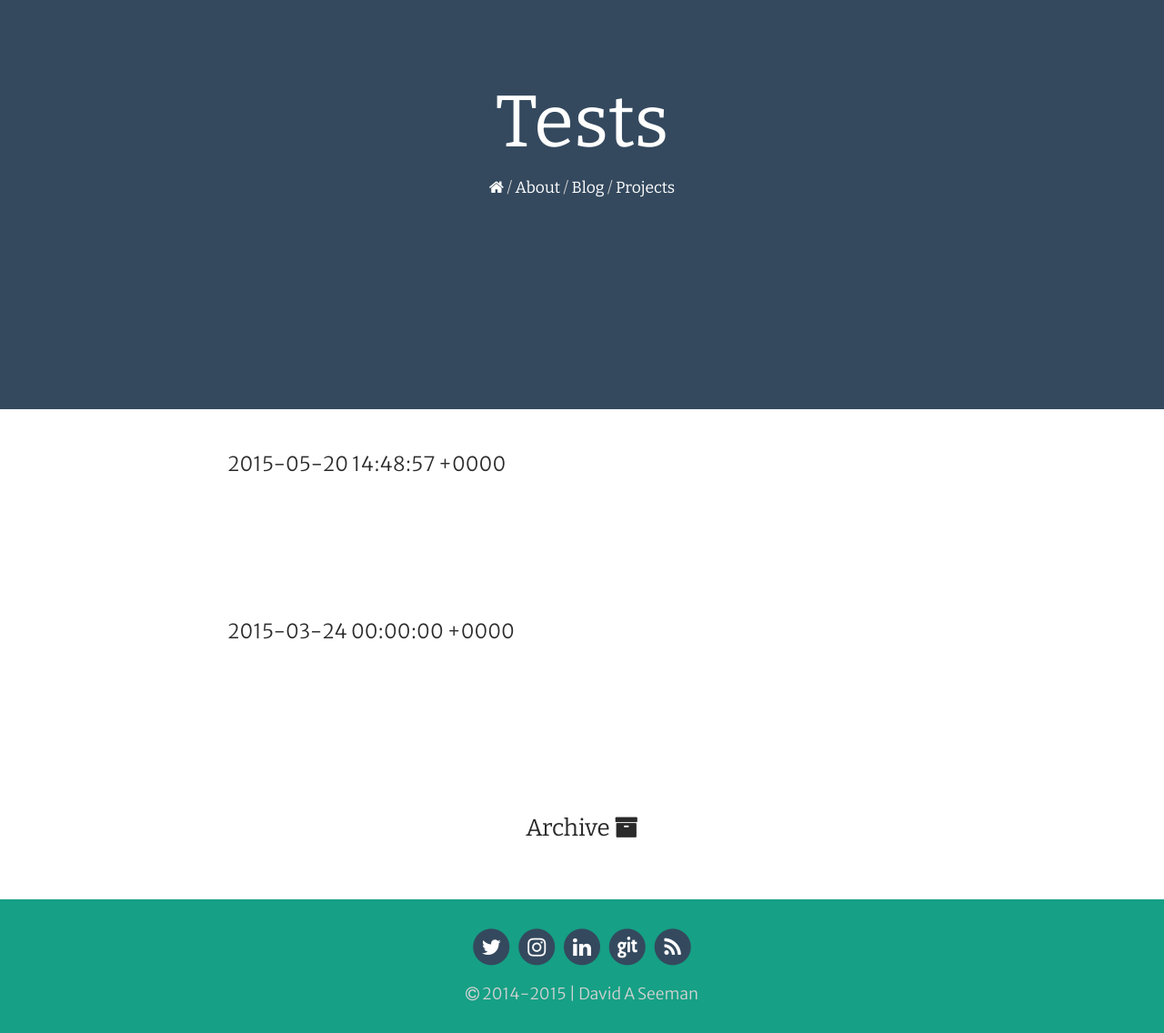
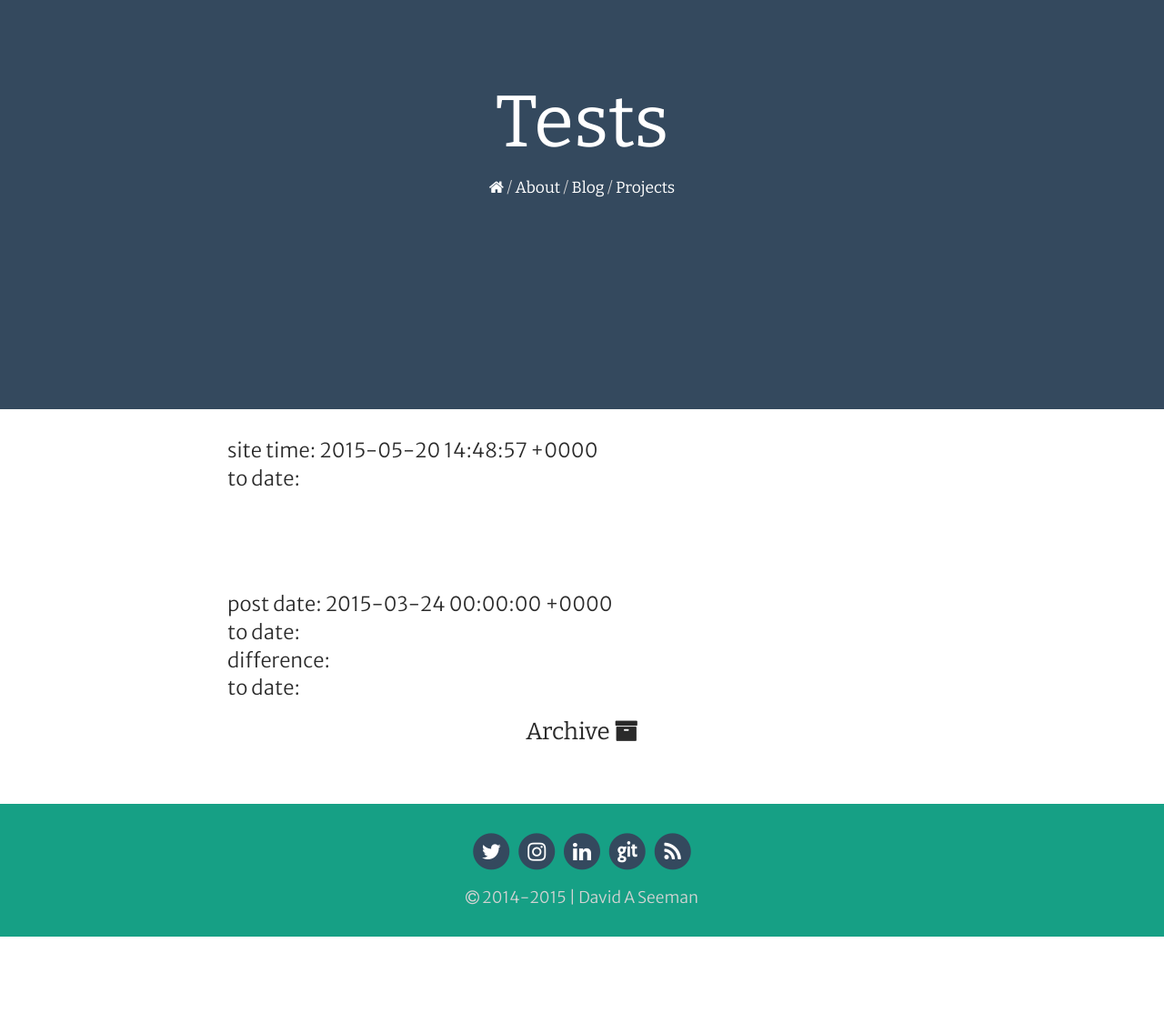
Before and after one commit to Shipwright/daveas.github.io, a Jekyll site: the page built from test.html, in a window 1280 px wide. Shown: the whole page at 91% size. Built offline with Jekyll 4.4.1, drawn with Linux system fonts in a browser that asks for light colours; nearby versions of some CDN libraries; some web fonts are replaced; after the commit the page ends 1030 px from its top, so only the background shows below that.

Commit message:
Update test.html

```diff
--- a/_includes/test.html
+++ b/_includes/test.html
@@ -1,12 +1,14 @@
-<p "style: color: blue;"></p>{{ site.time }}</p><br>
-<p "style: color: green;">{{ site.time.to_date }}</p><br>
+<p>
+site time: {{ site.time }}<br>
+to date: {{ site.time.to_date }}</p><br>
 <br><br>
 {% for post in site.posts limit: 1 %}
-<p "style: color: red;">{{ post.date }}</p><br>
-<p "style: color: orange;">{{ post.date.to_date }}</p><br>
+post date: {{ post.date }}<br>
+to date: {{ post.date.to_date }}<br>
 {% endfor %}
-<p "style: color: pink;">{{ site.time.to_date - post.date }}</p><br>
-<p "style: color: yellow;">{{ site.time.to_date - post.date }}</p><br>
+difference: {{ site.time.to_date - post.date }}<br>
+to date: {{ site.time.to_date - post.date }}<br>
+</p>
 
 {% capture show %}
 {% for post in site.posts %}
```
